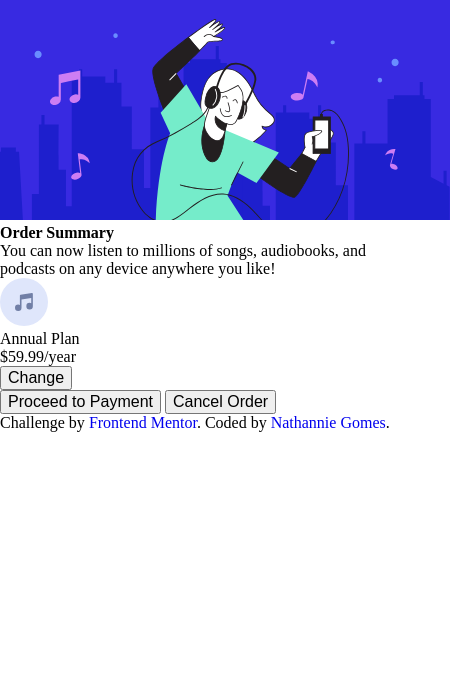
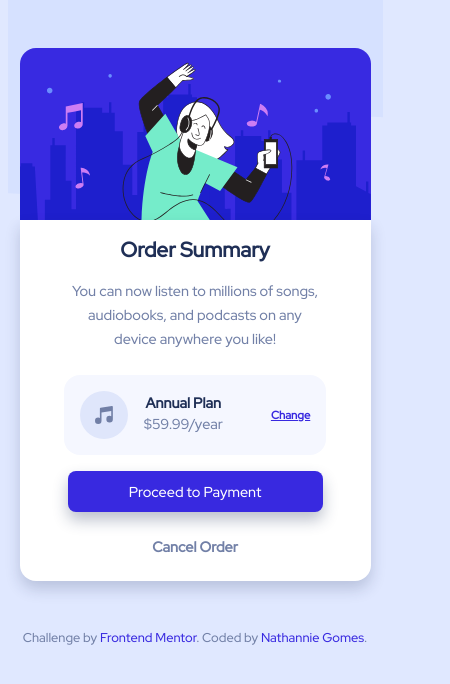
Before and after one commit to nathannieg/frontendmentor-order-summary, a plain HTML site: page index.html in a window 390 px wide. Shown: the whole page, 450 px wide, since content can reach past the window. Drawn offline with Linux system fonts and the light colour scheme.

Commit message:
completed project with mobile and desktop versions

```diff
--- a/desktop.css
+++ b/desktop.css
@@ -0,0 +1,19 @@
+@media (min-width: 900px) {
+  body {
+    background-image: url(/images/pattern-background-desktop.svg);
+    background-repeat: no-repeat;
+    background-attachment: fixed;
+    background-position: center top;
+    background-color: var(--pale-blue);
+  }
+
+  .container {
+    height: 100vh;
+    width: 30vw;
+    margin: 0;
+  }
+
+  .attribution {
+    margin: 0;
+  }
+}
--- a/index.html
+++ b/index.html
@@ -31,6 +31,7 @@
       <div class="container">
         <div class="img-container">
           <img
+            class="image"
             src="/images/illustration-hero.svg"
             alt="woman listening to music on her phone"
           />
@@ -41,15 +42,17 @@
             You can now listen to millions of songs, audiobooks, and podcasts on
             any device anywhere you like!
           </p>
+          <div class="plan">
+            <img class="music-icon" src="images/icon-music.svg" alt="music icon" />
+            <div class="annual-plan">
+              <p class="annual-plan-text">Annual Plan</p>
+              <p class="price paragraph">$59.99/year</p>
+            </div>
+            <a id="change" href="#">Change</a>
+          </div class="buttons">
+          <button class="bttn bttn-payment">Proceed to Payment</button>
+          <button class="bttn bttn-order">Cancel Order</button>
         </div>
-        <div class="plan">
-          <img src="images/icon-music.svg" alt="music icon" />
-          <p>Annual Plan</p>
-          <p class="paragraph">$59.99/year</p>
-          <button id="change">Change</button>
-        </div>
-        <button id="bttn-payment">Proceed to Payment</button>
-        <button id="bttn-order">Cancel Order</button>
       </div>
     </main>
 
--- a/mobile.css
+++ b/mobile.css
@@ -9,6 +9,9 @@
   --very-pale-blue: hsl(225, 100%, 98%);
   --desaturated-blue: hsl(224, 23%, 55%);
   --dark-blue: hsl(223, 47%, 23%);
+
+  /*Others */
+  --card-background: hsl(0, 100%, 100%);
 }
 
 /* RESETS */
@@ -21,6 +24,182 @@
 
 a {
   text-decoration: none;
+  cursor: pointer;
 }
 
 /* MOBILE STYLING */
+
+body {
+  font-size: 1rem;
+  font-family: 'Red Hat Display', sans-serif;
+  text-align: center;
+  background-image: url(/images/pattern-background-mobile.svg);
+  background-repeat: no-repeat;
+  background-attachment: fixed;
+  background-position: center top;
+  background-color: var(--pale-blue);
+}
+
+main {
+  display: flex;
+  flex-direction: column;
+  justify-content: center;
+  align-items: center;
+  text-align: center;
+}
+
+.container {
+  display: flex;
+  flex-direction: column;
+  justify-content: center;
+  align-items: center;
+  text-align: center;
+  width: 90vw;
+  margin-top: 3rem;
+}
+
+.img-container {
+  display: flex;
+  width: 100%;
+  border-radius: 1rem 1rem 0 0;
+  object-fit: contain;
+}
+
+.image {
+  width: 100%;
+  height: 100%;
+  border-radius: 1rem 1rem 0 0;
+}
+
+.card-container {
+  display: flex;
+  flex-direction: column;
+  justify-content: center;
+  align-items: center;
+  text-align: center;
+  width: 100%;
+  background-color: var(--card-background);
+  padding: 0 3rem;
+  border-radius: 0 0 1rem 1rem;
+  box-shadow: 0px 8px 15px rgba(31, 47, 86, 0.2);
+}
+
+h1 {
+  font-size: 1.3rem;
+  margin-top: 1rem;
+  color: var(--dark-blue);
+  font-weight: 900;
+}
+
+.paragraph {
+  margin-top: 1rem;
+  color: var(--desaturated-blue);
+  line-height: 1.5rem;
+  font-size: 0.9rem;
+}
+
+.plan {
+  display: flex;
+  flex-direction: row;
+  margin-top: 1.5rem;
+  gap: 1rem;
+  justify-content: center;
+  align-items: center;
+  background-color: var(--very-pale-blue);
+  border-radius: 1rem;
+  padding: 1rem;
+}
+
+.music-icon {
+  height: 100%;
+}
+
+.annual-plan {
+  display: flex;
+  flex-direction: column;
+  align-items: center;
+  justify-content: center;
+  text-align: center;
+}
+
+.annual-plan-text {
+  color: var(--dark-blue);
+  font-weight: 900;
+  font-size: 0.9rem;
+  margin: 0;
+  padding: 0;
+}
+
+.price {
+  margin: 0;
+  font-size: 0.9rem;
+}
+
+#change {
+  color: var(--bright-blue);
+  font-weight: 700;
+  font-size: 0.7rem;
+  text-decoration: underline;
+  margin-left: 2rem;
+  cursor: pointer;
+}
+
+#change:hover {
+  text-decoration: none;
+  color: var(--desaturated-blue);
+}
+
+.buttons {
+  display: flex;
+  flex-direction: column;
+}
+
+.bttn-payment {
+  background-color: var(--bright-blue);
+  color: var(--card-background);
+  width: 100%;
+  padding: 0.7rem 0;
+  border-radius: 0.5rem;
+  font-family: 'Red Hat Display', sans-serif;
+  font-size: 0.9rem;
+  border-style: none;
+  margin-top: 1rem;
+  box-shadow: 0px 8px 15px rgba(31, 47, 86, 0.3);
+  cursor: pointer;
+}
+
+.bttn-payment:hover {
+  opacity: 60%;
+}
+
+.bttn-order {
+  background: none;
+  border-style: none;
+  margin: 1.5rem 0;
+  font-family: 'Red Hat Display', sans-serif;
+  font-weight: 700;
+  font-size: 0.9rem;
+  color: var(--desaturated-blue);
+  cursor: pointer;
+}
+
+.bttn-order:hover {
+  color: var(--dark-blue);
+}
+
+.attribution {
+  margin-top: 2rem;
+  font-family: 'Red Hat Display', sans-serif;
+  color: var(--desaturated-blue);
+  font-size: 0.8rem;
+  padding: 1rem;
+}
+
+.attribution a {
+  color: var(--bright-blue);
+  font-size: 0.8rem;
+}
+
+.attribution a:hover {
+  color: var(--dark-blue);
+}
```
Also changed, not shown: 1 other file.
